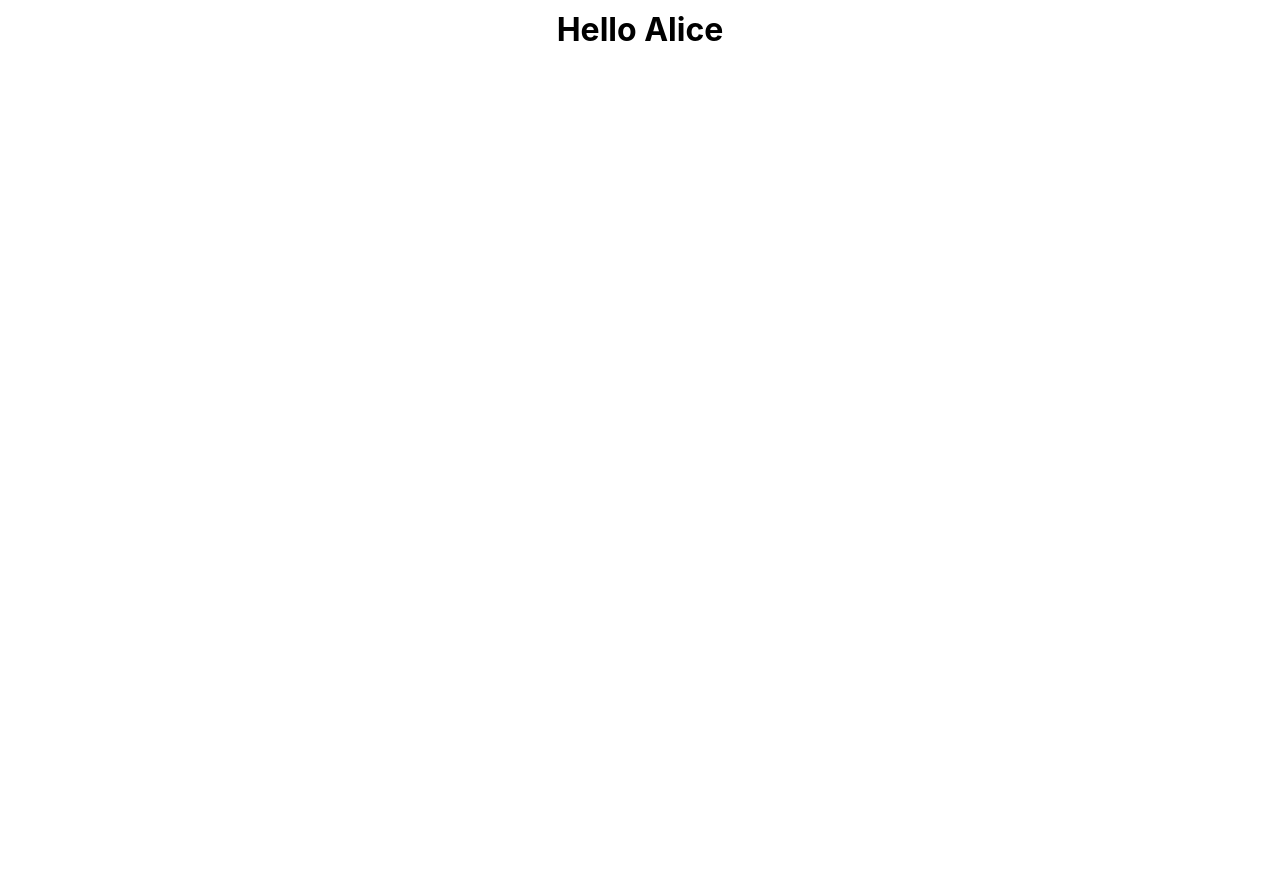
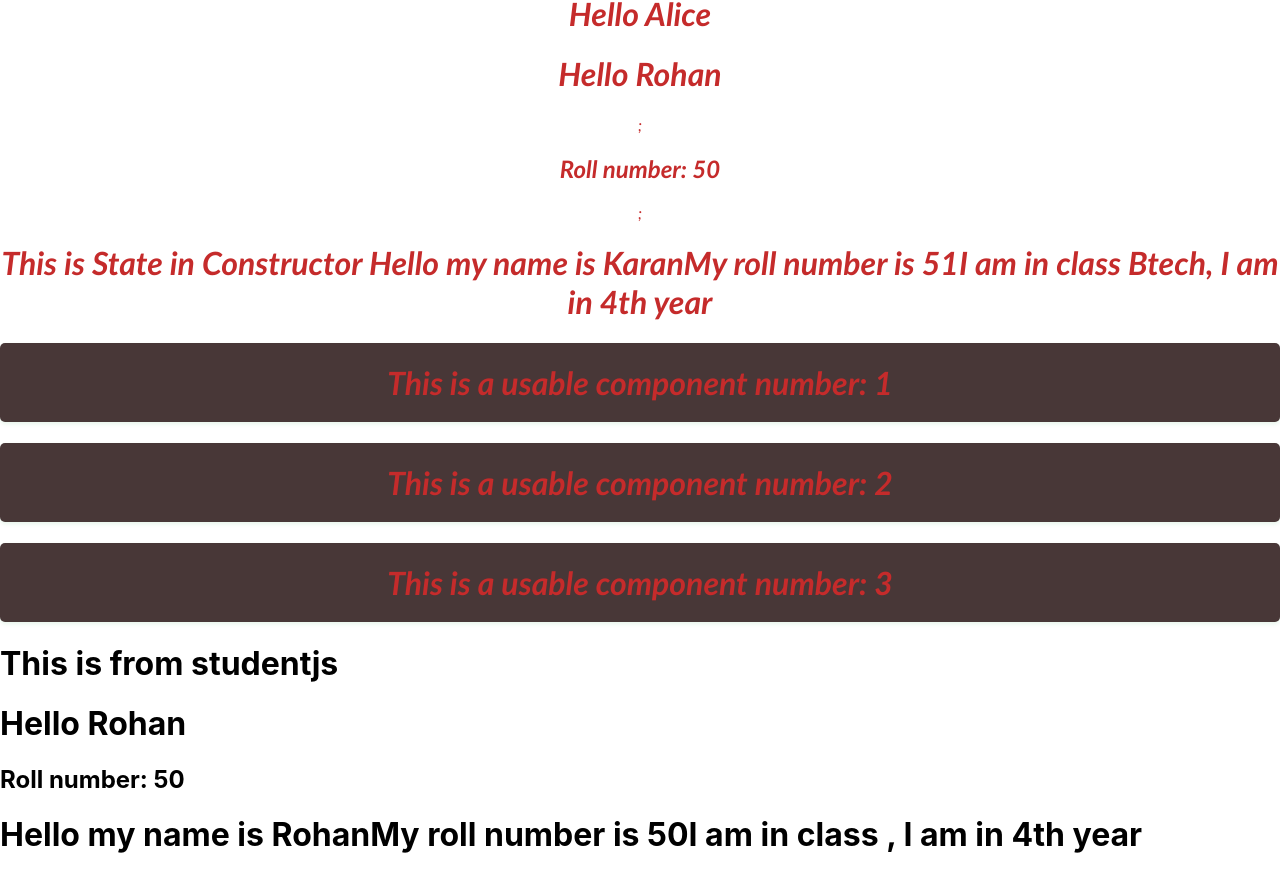
Before and after one commit to ROAHN-B/TEKDI-Internship-Practice, a React (Create React App) app in the folder Baseline React JS/my-app/: page / in a window 1280 px wide. Shown: the part 2565-3441 px from the top of the page. Before the commit the page ends 2635 px from the top, so only its background shows below. Built offline with nearby package versions, Linux system fonts and the light colour scheme.

Commit message:
completed state ,constructor and component lifecycle

```diff
--- a/Baseline React JS/my-app/src/App.css
+++ b/Baseline React JS/my-app/src/App.css
@@ -1,5 +1,8 @@
 .App {
   text-align: center;
+  font-family: 'Gill Sans', 'Gill Sans MT', Calibri, 'Trebuchet MS', sans-serif;
+  font-style: italic;
+  color: #c52b2b;
 }
 
 .App-logo {
@@ -23,6 +26,12 @@
   font-size: calc(10px + 2vmin);
   color: white;
 }
+.App-usableComponent {
+  background-color: #483737;
+  padding: 20px;
+  border-radius: 5px;
+  box-shadow: 0 2px 4px rgba(24, 161, 56, 0.1);
+}
 
 .App-link {
   color: #61dafb;
--- a/Baseline React JS/my-app/src/App.js
+++ b/Baseline React JS/my-app/src/App.js
@@ -1,4 +1,3 @@
-import logo from './logo.svg';
 import './App.css';
 import TodoList from './component/todoList';
 import Profile from './component/profile';
@@ -6,7 +5,9 @@ import  PackingList from './component/PackagingList';
 import List from './component/List';
 import React from 'react';
 import Student1 from './component/Student';
-
+import Student from './component/Propsexp';
+import StateInConstructor from './component/StateInConstructor';
+import UsableComponent from './component/UsableComponent';
 
 function App(){
   return (
@@ -18,6 +19,11 @@ function App(){
       <PackingList />
       <List />
       <Student1 name = "Alice" />
+      <Student name="Rohan" roll="50" />
+      <StateInConstructor  />
+      <UsableComponent number={1} />
+      <UsableComponent number={2} />
+      <UsableComponent number={3} />
     </div>
   )
 }
--- /dev/null
+++ b/Baseline React JS/my-app/src/Student.js
@@ -0,0 +1,11 @@
+const Student = (props) =>{
+    return (
+        <div>
+            <h1>This is from studentjs</h1>
+            <h1>Hello {props.name}</h1>
+            <h2>Roll number: {props.roll}</h2>
+        </div>
+    )
+}
+
+export default Student;
--- /dev/null
+++ b/Baseline React JS/my-app/src/component/Propsexp.jsx
@@ -0,0 +1,9 @@
+function Student(props){
+    return (
+        <div>
+        <h1>Hello {props.name}</h1>;
+        <h2>Roll number: {props.roll}</h2>;
+    </div>);
+}
+
+export default Student;
--- /dev/null
+++ b/Baseline React JS/my-app/src/component/StateExp.jsx
@@ -0,0 +1,22 @@
+import React , { Component } from "react";
+
+class Student extends Component{
+    state={
+        name:"Rohan",
+        roll:"50",
+        class:"Btech",
+        year:"4th year"
+    }
+    render(){
+        return (
+            <h1>Hello my name is {this.state.name}
+                My roll number is {this.state.roll}
+                I am in class {this.state.btech},
+                I am in {this.state.year}
+            </h1>
+
+    )
+    }
+}
+
+export default Student;
--- /dev/null
+++ b/Baseline React JS/my-app/src/component/StateInConstructor.jsx
@@ -0,0 +1,25 @@
+import React , { Component } from "react";
+
+class StateInConstructor extends Component{
+    constructor(props){
+        super(props);
+        this.state={
+            name:"Karan",
+            roll:"51",
+            class:"Btech",
+            year:"4th year"
+        }
+    }
+    render(){
+        return (
+            <h1>This is State in Constructor
+                Hello my name is {this.state.name}
+                My roll number is {this.state.roll}
+                I am in class {this.state.class},
+                I am in {this.state.year}
+            </h1>
+        )
+    }
+}
+
+export default StateInConstructor;
--- /dev/null
+++ b/Baseline React JS/my-app/src/component/UsableComponent.jsx
@@ -0,0 +1,8 @@
+
+const UsableComponent = (props) =>{
+    return (
+        <h1 className="App-usableComponent">This is a usable component number: {props.number} </h1>
+    )
+}
+
+export default UsableComponent;
--- a/Baseline React JS/my-app/src/index.js
+++ b/Baseline React JS/my-app/src/index.js
@@ -3,11 +3,15 @@ import ReactDOM from 'react-dom/client';
 import './index.css';
 import App from './App';
 import reportWebVitals from './reportWebVitals';
+import Student from './Student';
+import StateExp from './component/StateExp';
 
 const root = ReactDOM.createRoot(document.getElementById('root'));
 root.render(
   <React.StrictMode>
     <App />
+    <Student name="Rohan" roll="50" />
+    <StateExp />
   </React.StrictMode>
 );
 
```
